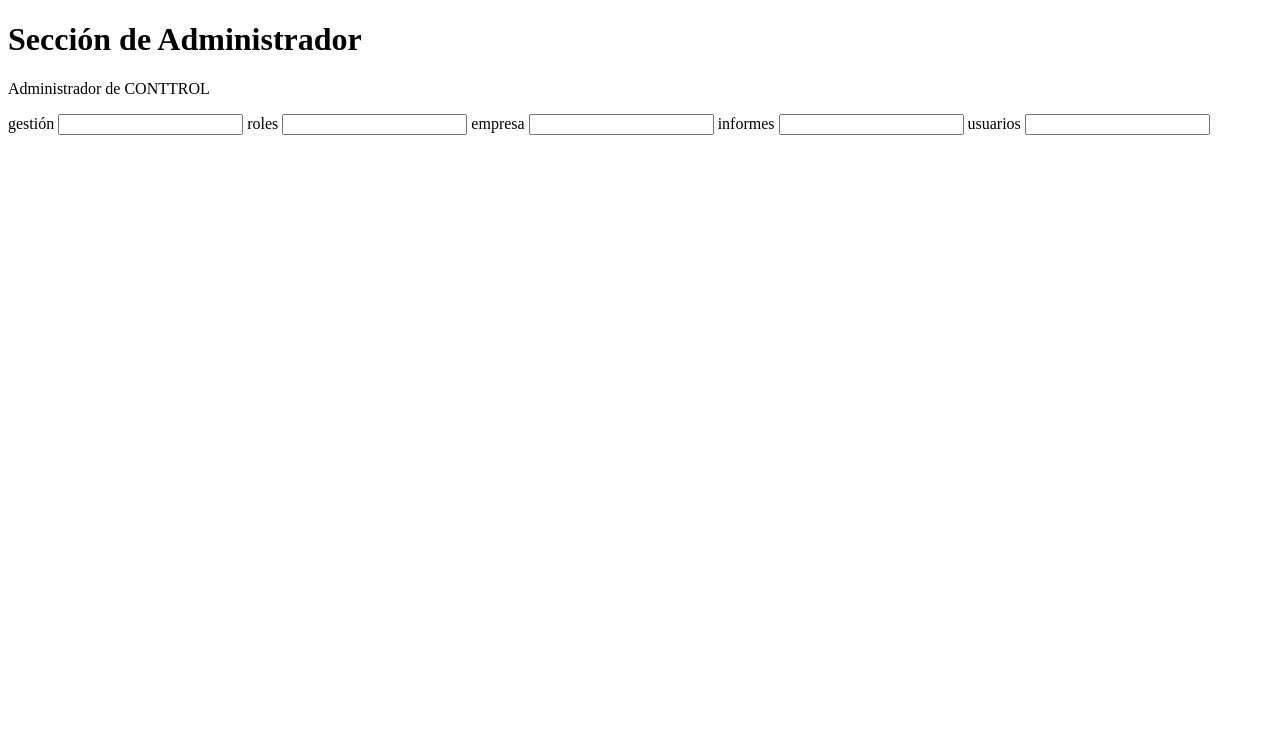
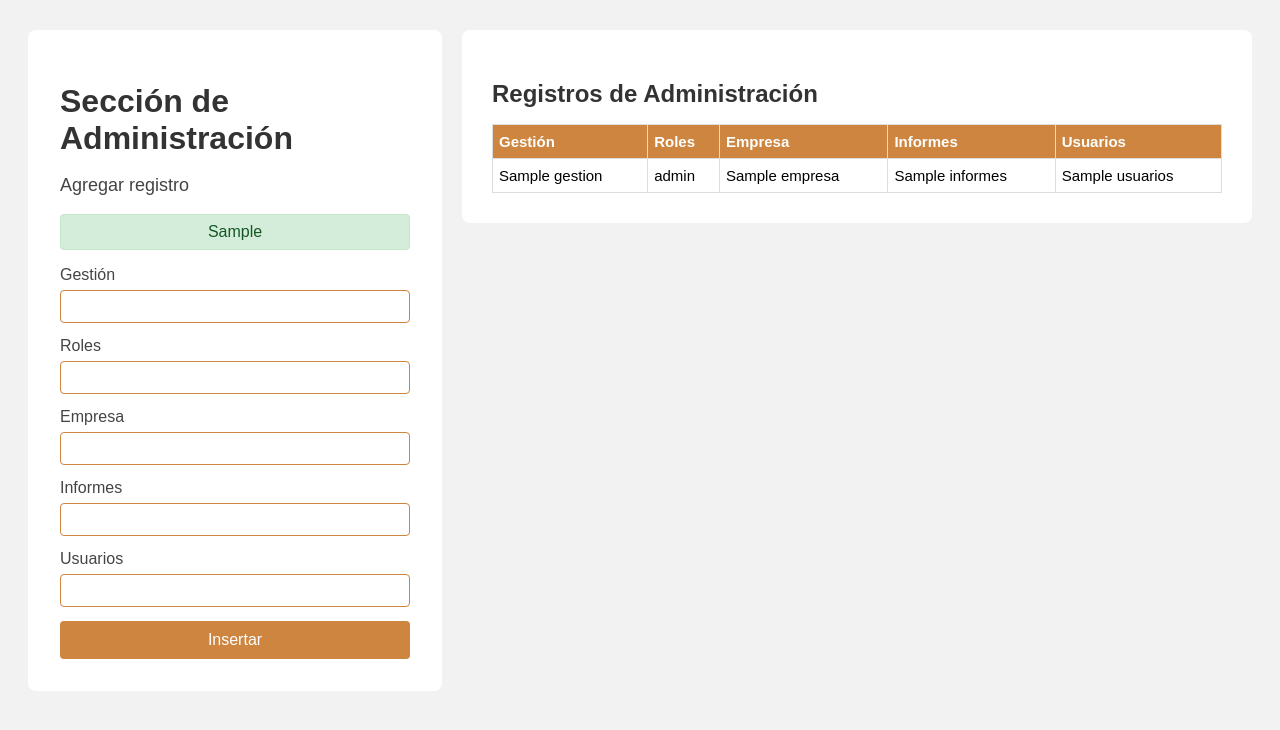
Before and after one commit to Mendozainc-dev/Conttrol, a Flask app: template app/templates/administrador.html in a window 1280 px wide. Shown: the top 730 px of the page. Run offline with Flask 3, Linux system fonts and the light colour scheme; the template is opened without the code that fills it: most values are stand-ins (such as "Sample title", 1, 10 or a date in 2020); parts of the project's set-up code (start-up, migrations or seed data) failed here and were passed over.

Commit message:
Add administración module with form, view, and styles
Introduces the administración blueprint, controller logic, and session-based storage for admin records. Adds a new styled HTML template and CSS for the admin section, and updates app.py to register the new blueprint. Also refactors Contaduria_controller to standardize session key usage and variable naming.

```diff
--- a/app/app.py
+++ b/app/app.py
@@ -3,6 +3,7 @@ from flask import Flask, render_template, request, redirect, url_for
 from app.controllers.menu_controller import menu_bp
 from app.controllers.Trabajadores_controller import trabajadores_bp
 from app.controllers.Contaduria_controller import contaduria_bp
+from app.controllers.administracion_controller import administracion_bp
 
 
 app = Flask(__name__)
@@ -10,6 +11,7 @@ app.secret_key = 'Mendozainc'
 app.register_blueprint(menu_bp)
 app.register_blueprint(trabajadores_bp)
 app.register_blueprint(contaduria_bp)
+app.register_blueprint(administracion_bp)
 
 @app.route('/')
 def index():
--- /dev/null
+++ b/app/static/css/style_administracion.css
@@ -0,0 +1,220 @@
+body {
+	background: #f2f2f2;
+	font-family: Arial, sans-serif;
+}
+.administracion-container {
+	display: flex;
+	flex-direction: row;
+	gap: 20px;
+	width: 100%;
+	margin: 30px auto;
+	align-items: flex-start;
+	padding: 0 20px;
+	box-sizing: border-box;
+}
+.formulario-bloque {
+	background: #fff;
+	width: 350px;
+	padding: 32px;
+	border-radius: 8px;
+	flex-shrink: 0;
+}
+.tabla-bloque {
+	flex: 1;
+	min-width: 0;
+	background: #fff;
+	border-radius: 8px;
+	padding: 30px;
+	overflow-x: auto;
+}
+.formulario-bloque h1 {
+	text-align: left;
+	color: #333;
+	margin-bottom: 18px;
+}
+.form-title {
+	text-align: left;
+	font-size: 18px;
+	margin-bottom: 18px;
+	color: #444;
+}
+.administracion-form label {
+	display: block;
+	margin-bottom: 6px;
+	color: #444;
+}
+.administracion-form input[type="text"] {
+	width: 100%;
+	padding: 8px;
+	margin-bottom: 14px;
+	border: 1px solid peru;
+	border-radius: 4px;
+	box-sizing: border-box;
+}
+.btn-registrar {
+	width: 100%;
+	padding: 10px;
+	background: peru;
+	color: #fff;
+	border: none;
+	border-radius: 4px;
+	font-size: 16px;
+	cursor: pointer;
+	transition: background 0.2s;
+}
+.btn-registrar:hover {
+	background: #b87333;
+}
+.mensaje-succes {
+	color: #155724;
+	background: #d4edda;
+	border: 1px solid #c3e6cb;
+	padding: 8px;
+	border-radius: 4px;
+	margin-bottom: 16px;
+	text-align: center;
+}
+.mensaje-error {
+	color: #721c24;
+	background: #f8d7da;
+	border: 1px solid #f5c6cb;
+	padding: 8px;
+	border-radius: 4px;
+	margin-bottom: 16px;
+	text-align: center;
+}
+.tabla-bloque h2 {
+	text-align: left;
+	color: #333;
+	margin-bottom: 16px;
+}
+.tabla-administracion {
+	width: 100%;
+	border-collapse: collapse;
+	font-size: 15px;
+}
+.tabla-administracion th, .tabla-administracion td {
+	border: 1px solid #ddd;
+	padding: 8px 6px;
+	text-align: left;
+}
+.tabla-administracion th {
+	background: peru;
+	color: #fff;
+}
+.tabla-administracion tr:nth-child(even) {
+	background: #f9f9f9;
+}
+.tabla-administracion tr:hover {
+	background: #f1f1f1;
+}
+body {
+	background: #f2f2f2;
+	font-family: Arial, sans-serif;
+}
+.administracion-container {
+	display: flex;
+    flex-direction: row;
+    gap: 20px;
+    width: 100%;
+    margin: 30px auto;
+    align-items: flex-start;
+    padding: 0 20px;
+    box-sizing: border-box;
+}
+.formulario-bloque {
+	background: #fff;
+    width: 350px;
+    padding: 32px;
+    border-radius: 8px;
+    flex-shrink: 0;
+}
+.tabla-bloque {
+	flex: 1;
+    min-width: 0;
+    background: #fff;
+    border-radius: 8px;
+    padding: 30px;
+    overflow-x: auto;
+}
+.formulario-bloque h1 {
+	text-align: left;
+	color: #333;
+	margin-bottom: 18px;
+}
+.form-title {
+	text-align: left;
+	font-size: 18px;
+	margin-bottom: 18px;
+	color: #444;
+}
+.administracion-form label {
+	display: block;
+	margin-bottom: 6px;
+	color: #444;
+}
+.administracion-form input[type="text"] {
+	width: 100%;
+	padding: 8px;
+	margin-bottom: 14px;
+	border: 1px solid peru;
+	border-radius: 4px;
+	box-sizing: border-box;
+}
+.btn-registrar {
+	width: 100%;
+	padding: 10px;
+	background: peru;
+	color: #fff;
+	border: none;
+	border-radius: 4px;
+	font-size: 16px;
+	cursor: pointer;
+	transition: background 0.2s;
+}
+.btn-registrar:hover {
+	background: #b87333;
+}
+.mensaje-succes {
+	color: #155724;
+	background: #d4edda;
+	border: 1px solid #c3e6cb;
+	padding: 8px;
+	border-radius: 4px;
+	margin-bottom: 16px;
+	text-align: center;
+}
+.mensaje-error {
+	color: #721c24;
+	background: #f8d7da;
+	border: 1px solid #f5c6cb;
+	padding: 8px;
+	border-radius: 4px;
+	margin-bottom: 16px;
+	text-align: center;
+}
+.tabla-bloque h2 {
+	text-align: left;
+	color: #333;
+	margin-bottom: 16px;
+}
+.tabla-administracion {
+	width: 100%;
+	border-collapse: collapse;
+	font-size: 15px;
+}
+.tabla-administracion th, .tabla-administracion td {
+	border: 1px solid #ddd;
+	padding: 8px 6px;
+	text-align: left;
+}
+.tabla-administracion th {
+	background: peru;
+	color: #fff;
+}
+.tabla-administracion tr:nth-child(even) {
+	background: #f9f9f9;
+}
+.tabla-administracion tr:hover {
+	background: #f1f1f1;
+}
--- a/app/templates/administrador.html
+++ b/app/templates/administrador.html
@@ -3,26 +3,61 @@
 <head>
     <meta charset="UTF-8">
     <meta name="viewport" content="width=device-width, initial-scale=1.0">
-    <title>Administrador</title>
+    <link rel="stylesheet" href="/static/css/style_administracion.css">
+    <title>Administración</title>
 </head>
 <body>
-    <div>
-        <h1>Sección de Administrador</h1>
-        <p>Administrador de CONTTROL</p>
+    <div class="administracion-container">
+        <div class="formulario-bloque">
+            <h1>Sección de Administración</h1>
+            <div class="form-title">Agregar registro</div>
+            {% if mensaje_succes %}
+                <div class="mensaje-succes">{{ mensaje_succes }}</div>
+            {% endif %}
+            {% if mensaje_error %}
+                <div class="mensaje-error">{{ mensaje_error }}</div>
+            {% endif %}
+            <form action="{{ url_for('administracion.administracion') }}" method="post" class="administracion-form">
+                <label for="Gestion">Gestión</label>
+                <input type="text" id="Gestion" name="Gestion">
+                <label for="Roles">Roles</label>
+                <input type="text" id="Roles" name="Roles">
+                <label for="Empresa">Empresa</label>
+                <input type="text" id="Empresa" name="Empresa">
+                <label for="Informes">Informes</label>
+                <input type="text" id="Informes" name="Informes">
+                <label for="Usuarios">Usuarios</label>
+                <input type="text" id="Usuarios" name="Usuarios">
+                <button type="submit" class="btn-registrar">Insertar</button>
+            </form>
+        </div>
+        <div class="tabla-bloque">
+            <h2>Registros de Administración</h2>
+            <table class="tabla-administracion">
+                <thead>
+                    <tr>
+                        <th>Gestión</th>
+                        <th>Roles</th>
+                        <th>Empresa</th>
+                        <th>Informes</th>
+                        <th>Usuarios</th>
+                    </tr>
+                </thead>
+                <tbody>
+                    {% if administracion %}
+                        {% for a in administracion %}
+                        <tr>
+                            <td>{{ a.gestion }}</td>
+                            <td>{{ a.roles }}</td>
+                            <td>{{ a.empresa }}</td>
+                            <td>{{ a.informes }}</td>
+                            <td>{{ a.usuarios }}</td>
+                        </tr>
+                        {% endfor %}
+                    {% endif %}
+                </tbody>
+            </table>
+        </div>
     </div>
-    <form action="/administrador">
-        <div>
-            <label for="Gestion">gestión</label>
-            <input type="text" id="Gestion" name="Gestión">
-            <label for="Roles">roles</label>
-            <input type="text" id="Roles" name="Roles">
-            <label for="Empresa">empresa</label>
-            <input type="text" id="Empresa" name="Empresa">
-            <label for="Informes">informes</label>
-            <input type="text" id="Informes" name="Informes">
-            <label for="Usuarios">usuarios</label>
-            <input type="text" id="Usuarios" name="Usuarios">
-        </div>
-    </form>
 </body>
 </html>
```
Also changed, not shown: app/controllers/Contaduria_controller.py (+16 -16 lines), app/controllers/administracion_controller.py (+28 -0 lines).
